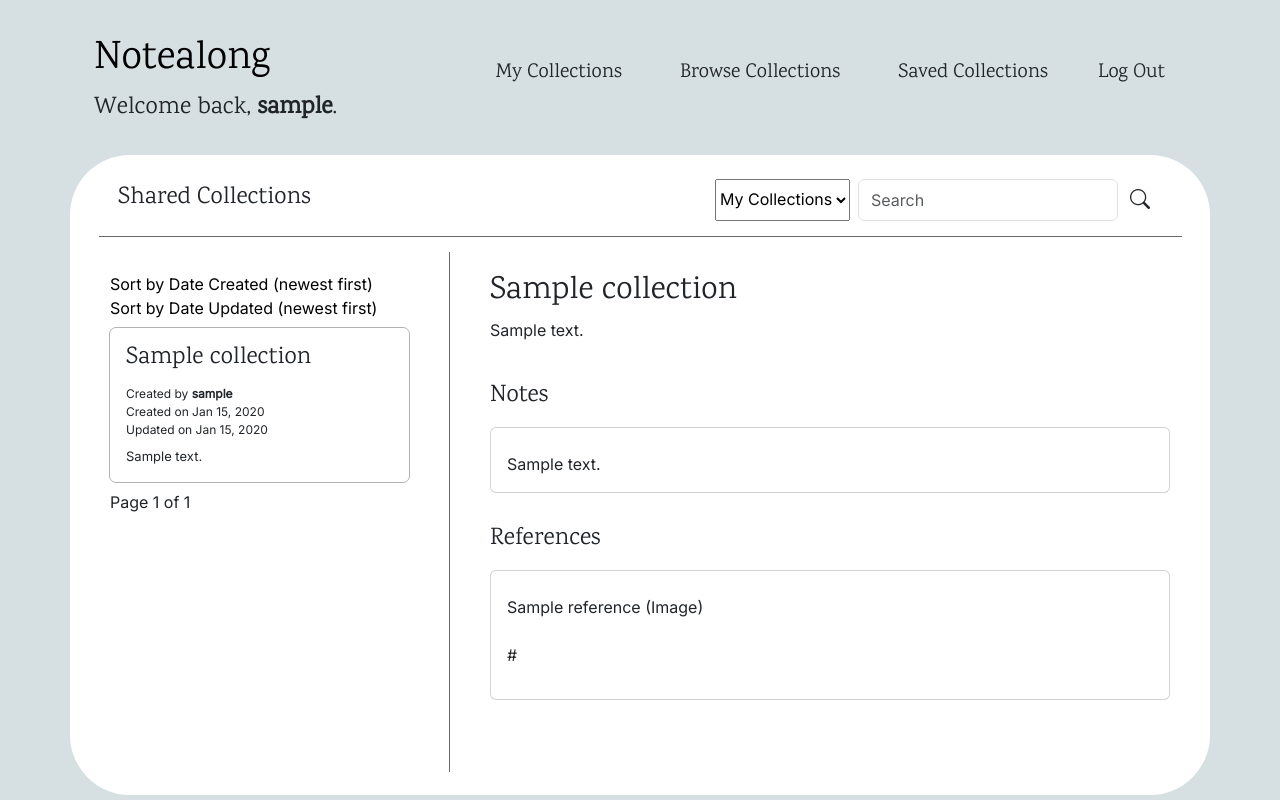
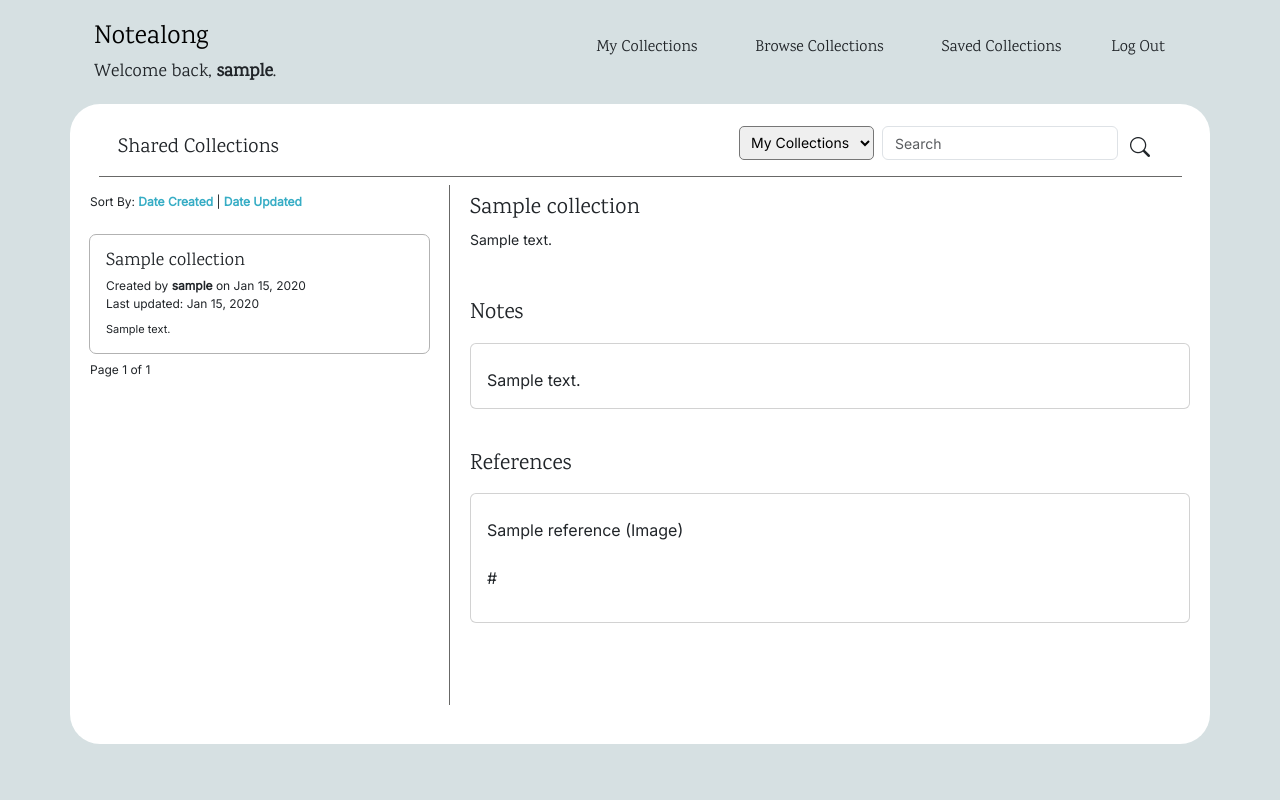
Before and after one commit to AbigailDawson/notealong, a Django app: page /shared-collections/1/ in a window 1280 px wide. Run offline with Django 5.2, Linux system fonts and the light colour scheme; a user stored in the database is signed in; tables that the repository leaves empty hold one stand-in row (values such as "Sample post"); some libraries are stand-ins or nearby versions.

Commit message:
Adjust spacing and positioning of elements for better UI

```diff
--- a/main_app/static/css/style.css
+++ b/main_app/static/css/style.css
@@ -6,7 +6,8 @@
   --sky-blu: #d6e0e2;
   --blu-pop: #c1e0e6;
   --blu-pop-lt: #d6f3f9;
-  --blu-pop-bright: #3faac0;
+  --blu-pop-bright: #37adc5;
+  --blu-pop-med: #01849b;
   --cream: #f4efe6;
   --green: #5e6c5b;
   --off-wht: #fefcf6;
@@ -41,11 +42,65 @@ a:hover {
 }
 
 .visual-link:hover {
-  color: var(--drk-blu);
+  color: var(--blu-pop-med);
+}
+
+.selected {
+  color: var(--blu-pop-bright)
 }
 
 h1, h2, h3, h4, h5 {
   font-family: var(--headings-font);
+}
+
+/*  ====  NAV  ====  */
+
+.navbar {
+  height: 8vh;
+  background-color: var(--sky-blu);
+}
+
+.navbar-brand {
+  font-size: 26px;
+  font-family: var(--headings-font);
+}
+
+.nav-welcome {
+  font-size: 18px;
+}
+
+.navbar .btn {
+  font-family: var(--headings-font);
+}
+
+.nav-btn {
+  font-size: 16px;
+}
+
+.nav-link {
+  border: none;
+  outline: none;
+}
+
+/* stroke */
+nav.stroke ul li a {
+  position: relative;
+}
+nav.stroke ul li a:after {
+  position: absolute;
+  bottom: 10px;
+  left: 0;
+  right: 0;
+  margin: auto;
+  width: 0%;
+  content: '.';
+  color: transparent;
+  background: var(--green);
+  height: 2px;
+  transition: width 200ms ease-in-out;
+}
+nav.stroke ul li a:hover:after {
+  width: 80%;
 }
 
 /*  ====  BUTTONS  ====  */
@@ -55,6 +110,7 @@ h1, h2, h3, h4, h5 {
 }
 
 .btn-blu {
+  font-size: 14px;
   border: 1px solid var(--drk-blu);
   outline: none;
   background-color: var(--blu-pop);
@@ -100,68 +156,11 @@ h1, h2, h3, h4, h5 {
   color: rgb(228, 0, 0);
 }
 
-/*  ====  NAV  ====  */
-
-.navbar-brand {
-  font-size: 40px;
-  font-family: var(--headings-font);
-}
-
-.navbar .btn {
-  font-family: var(--headings-font);
-}
-
-.navbar {
-  background-color: var(--sky-blu);
-}
-
-.nav-link {
-  border: none;
-  outline: none;
-}
-
-/* stroke */
-nav.stroke ul li a {
-  position: relative;
-}
-nav.stroke ul li a:after {
-  position: absolute;
-  bottom: 10px;
-  left: 0;
-  right: 0;
-  margin: auto;
-  width: 0%;
-  content: '.';
-  color: transparent;
-  background: var(--green);
-  height: 2px;
-  transition: width 200ms ease-in-out;
-}
-nav.stroke ul li a:hover:after {
-  width: 80%;
-}
-
-/*  ====  COLLECTION CARDS  ====  */
-
-.collection-card {
-  outline: 1px solid var(--grey-lt);
-  border: none;
-  transition: 200ms ease-in-out;
-}
-
-.collection-card:hover {
-  border: none;
-  outline: 2px solid var(--blu-pop);
-  transform: scale(1.02);
-  cursor: pointer;
-}
-
 
 /*  ====  LOGIN  ====  */
 
 .login-left-container,
-.login-right-container,
-.welcome-right-container {
+.login-right-container {
   display: flex;
   flex-direction: column;
   align-items: center;
@@ -174,8 +173,7 @@ nav.stroke ul li a:hover:after {
   border-radius: 50px;
 }
 
-.login-box,
-.welcome-box {
+.login-box {
   width: 400px;
   border-radius: 20px;
   padding: 20px;
@@ -196,30 +194,96 @@ nav.stroke ul li a:hover:after {
   padding: 20px;
 }
 
-/*  ====  USER  ====  */
+.welcome-box > h2 {
+  font-size: 26px;
+}
+
+.welcome-box > h4 {
+  font-size: 22px;
+}
+
+/*  ====  TEMPLATE  ====  */
 
 .content-container {
   background-color: white;
-  border-radius: 60px;
+  border-radius: 30px;
   height: 80vh;
+  margin-bottom: 5vh;
 }
 
-.left-col,
-.right-col {
-  padding: 20px 40px 20px 40px;
-  height: calc(70vh - 40px);
-  overflow-y: auto;
+.container-title {
+  font-size: 20px;
+}
+
+.top-row {
+  height: 5vh;
 }
 
 .border-line {
-  margin: 15px auto;
+  margin: 8px auto;
   height: 1px;
   width: 95%;
   background-color: var(--grey);
 }
 
+.left-col,
+.right-col {
+  padding: 0 20px;
+  height: calc(70vh - 40px);
+  overflow-y: auto;
+}
+
 .left-col {
   border-right: 1px solid var(--grey);
+}
+
+.dropdown {
+  border-radius: 5px;
+  padding: 0 7px;
+  margin-left: 20px;
+  font-size: 14px;
+  height: 34px;
+}
+
+.search-bar {
+  font-size: 14px;
+  height: 34px;
+}
+
+.sort-links {
+  font-size: 12px;
+}
+
+.pagination * {
+  font-size: 12px;
+}
+
+.collection-detail-title {
+  margin-top: 10px;
+  font-size: 22px;
+}
+
+.collection-detail-desc {
+  font-size: 14px;
+}
+
+/*  ====  CARDS  ====  */
+
+.collection-card {
+  outline: 1px solid var(--grey-lt);
+  border: none;
+  transition: 200ms ease-in-out;
+}
+
+.collection-card:hover {
+  border: none;
+  outline: 2px solid var(--blu-pop);
+  transform: scale(1.02);
+  cursor: pointer;
+}
+
+.card-title {
+  font-size: 18px;
 }
 
 .card-subtitle {
@@ -227,21 +291,17 @@ nav.stroke ul li a:hover:after {
 }
 
 .card-text {
-  font-size: 13px;
+  font-size: 11px;
 }
 
 /*  ====  MEDIA QUERIES  ====  */
 
 @media (max-width: 768px) {
-  .content-container {
-    background-color: white;
-    border-radius: 60px;
-    height: 80vh;
-  }
+
 
   .left-col,
   .right-col {
-    padding: 0px 40px 0px 40px;
+    /* padding: 0px 40px 0px 40px; */
     height: 300px;
     overflow-y: auto;
   }
@@ -249,15 +309,10 @@ nav.stroke ul li a:hover:after {
 
 /* Medium devices (tablets, 768px and up) */
 @media (min-width: 768px) {
-  .content-container {
-    background-color: white;
-    border-radius: 60px;
-    height: 80vh;
-  }
 
   .left-col,
   .right-col {
-    padding: 0px 40px 0px 40px;
+    /* padding: 0px 40px 0px 40px; */
     height: 300px;
     overflow-y: auto;
   }
@@ -265,15 +320,10 @@ nav.stroke ul li a:hover:after {
 
 /* Large devices (desktops, 992px and up) */
 @media (min-width: 992px) {
-  .content-container {
-    background-color: white;
-    border-radius: 60px;
-    height: 80vh;
-  }
 
   .left-col,
   .right-col {
-    padding: 20px 40px 20px 40px;
+    /* padding: 20px 40px 20px 40px; */
     height: calc(70vh - 40px);
     overflow-y: auto;
   }
--- a/main_app/templates/base.html
+++ b/main_app/templates/base.html
@@ -13,21 +13,18 @@
   <link href="https://cdn.jsdelivr.net/npm/bootstrap@5.3.2/dist/css/bootstrap.min.css" rel="stylesheet" integrity="sha384-T3c6CoIi6uLrA9TneNEoa7RxnatzjcDSCmG1MXxSR1GAsXEV/Dwwykc2MPK8M2HN" crossorigin="anonymous">
   <link rel="stylesheet" href="https://cdn.jsdelivr.net/npm/bootstrap-icons@1.11.2/font/bootstrap-icons.min.css">
   <link rel="stylesheet" type="text/css" href="{% static 'css/style.css' %}">
-  <!-- <script type="module" src="{% static 'ckeditor/ckeditor-init.js' %}"></script> -->
-  <!-- <script src="https://cdn.ckeditor.com/ckeditor5/40.2.0/classic/ckeditor.js"></script> -->
-  <!-- <script src="https://cdn.ckeditor.com/ckeditor5/40.2.0/code-block/ckeditor.js"></script> -->
   <script src="https://cdn.jsdelivr.net/npm/bootstrap@5.3.2/dist/js/bootstrap.bundle.min.js" integrity="sha384-C6RzsynM9kWDrMNeT87bh95OGNyZPhcTNXj1NW7RuBCsyN/o0jlpcV8Qyq46cDfL" crossorigin="anonymous"></script>
 </head>
 <body>
 
-<div class="container mt-3">
+<div class="container mt-3 mb-3">
   <nav class="navbar navbar-expand-lg stroke">
     <div class="container-fluid">
 
       <div class="d-flex flex-column">
         <a class="navbar-brand" href="#">Notealong</a>
         {% if user.is_authenticated %}
-        <h4 class="m-0">Welcome back, <span style="font-weight: 800">{{ user.username }}</span>.</h4>
+        <h4 class="nav-welcome m-0">Welcome back, <span style="font-weight: 800">{{ user.username }}</span>.</h4>
         {% endif %}
       </div>
 
@@ -39,26 +36,26 @@
         <ul class="navbar-nav ms-auto mb-2 mb-lg-0 align-items-center">
           {% if user.is_authenticated %}
           <li class="nav-item">
-              <a class="nav-link" aria-current="page" href="{% url 'index' %}"><button class="btn btn-lg">My Collections</button></a>
+              <a class="nav-link" aria-current="page" href="{% url 'index' %}"><button class="nav-btn btn btn-lg">My Collections</button></a>
           </li>
           <li class="nav-item">
-              <a class="nav-link" aria-current="page" href="{% url 'shared_collections' %}"><button class="btn btn-lg">Browse Collections</button></a>
+              <a class="nav-link" aria-current="page" href="{% url 'shared_collections' %}"><button class="nav-btn btn btn-lg">Browse Collections</button></a>
           </li>
           <li class="nav-item">
-              <a class="nav-link" aria-current="page" href=""><button class="btn btn-lg">Saved Collections</button></a>
+              <a class="nav-link" aria-current="page" href=""><button class="nav-btn btn btn-lg">Saved Collections</button></a>
           </li>
           <li class="nav-item">
             <form action="{% url 'logout' %}" method="POST">
               {% csrf_token %}
-              <button class="btn btn-lg" type="submit">Log Out</button>
+              <button class="nav-btn btn btn-lg" type="submit">Log Out</button>
             </form>
           </li>
           {% else %}
           <li class="nav-item">
-            <a class="nav-link" aria-current="page" href="{% url 'signup' %}"><button class="btn btn-lg">Sign Up</button></a>
+            <a class="nav-link" aria-current="page" href="{% url 'signup' %}"><button class="nav-btn btn btn-lg">Sign Up</button></a>
           </li>
           <li class="nav-item">
-            <a class="nav-link" aria-current="page" href="{% url 'login' %}"><button class="btn btn-lg">Log In</button></a>
+            <a class="nav-link" aria-current="page" href="{% url 'login' %}"><button class="nav-btn btn btn-lg">Log In</button></a>
           </li>
           {% endif %}
         </ul>
--- a/main_app/templates/base_shared.html
+++ b/main_app/templates/base_shared.html
@@ -6,14 +6,14 @@
     <div class="row">
         {% block top %}
         <div class="top-row px-5 d-flex flex-row justify-content-between align-items-end">
-            <h4>Shared Collections</h4>
+            <h4 class="container-title">Shared Collections</h4>
             <div class="right-btns d-flex flex-row">
                 <form action="{% url 'search_results' %}" method="GET" class="d-flex" role="search">
-                    <select name="type">
+                    <select name="type" class="dropdown">
                         <option value="search-user">My Collections</option>
                         <option value="search-shared">All Collections</option>
                     </select>
-                    <input name="q" class="form-control ms-2" type="text" placeholder="Search" aria-label="Search">
+                    <input name="q" class="search-bar form-control ms-2" type="text" placeholder="Search" aria-label="Search">
                     <button class="btn search-btn" type="submit"><i class="bi bi-search"></i></button>
                 </form>
             </div>
@@ -25,15 +25,17 @@
         <div class="left-col col-12 col-lg-4">
             {% block left %}
             <div class="d-flex flex-column">
-                <a href="?sort_by=date_created" {% if sort_by == 'date_created' %} class="selected" {% endif %}>Sort by Date Created (newest first)</a>
-                <a href="?sort_by=date_updated" {% if sort_by == 'date_updated' %} class="selected" {% endif %}>Sort by Date Updated (newest first)</a>
+                <p class="sort-links mt-2">Sort By:
+                    <a class="visual-link" href="?sort_by=date_created" {% if sort_by == 'date_created' %} class="selected" {% endif %}>Date Created</a> |
+                    <a class="visual-link"  href="?sort_by=date_updated" {% if sort_by == 'date_updated' %} class="selected" {% endif %}>Date Updated</a>
+                </p>
                 {% for collection in page_obj %}
                     <div class="collection-card card my-2 p-3" data-url="{% url 'shared_collections_detail' collection.id %}">
-                        <h4 class="card-title mb-3">{{ collection.name }}</h4>
-                        <p class="card-subtitle mb-1">Created by <b>{{ collection.user.username }}</b></p>
-                        <p class="card-subtitle mb-1">Created on {{ collection.date_created|date:"M j, Y" }}</p>
-                        <p class="card-subtitle">Updated on {{ collection.date_updated|date:"M j, Y" }}</p>
-                        <p class="card-text mt-2">{{ collection.description }}</p>
+                        <h4 class="card-title mb-2">{{ collection.name }}</h4>
+                        <p class="card-subtitle mb-1">Created by <b>{{ collection.user.username }}</b> on {{ collection.date_created|date:"M j, Y" }}</p>
+                        <p class="card-subtitle mb-2">Last updated: {{ collection.date_updated|date:"M j, Y" }}</p>
+                        <p class="card-text">{{ collection.description }}</p>
+
                     </div>
                 {% endfor %}
 
@@ -63,11 +65,11 @@
             {% load static %}
             <div class="welcome-right-container">
                 <div class="image-wrapper mt-5">
-                    <img src="{% static 'images/logo-wht-subtitle.png' %}" alt="" style="width: 500px">
+                    <img src="{% static 'images/logo-wht-subtitle.png' %}" alt="" style="width: 400px">
                 </div>
                 <div class="welcome-box">
                     <h2 class="text-center">You're not alone!</h2>
-                    <h4 class="text-center mt-4">Join a rich community of like-minded coding enthusiasts. Dive in by browsing all collections shared by other users, or search for a specific topic of interest!</h4>
+                    <h4 class="text-center mt-4">Join a rich community of like-minded coding enthusiasts. Dive in by browsing all collections shared by other users, or search for a specific topic of interest.</h4>
                 </div>
             </div>
             {% endblock %}
--- a/main_app/templates/shared_collections/detail.html
+++ b/main_app/templates/shared_collections/detail.html
@@ -3,10 +3,10 @@
 
 {% block right %}
 <div class="d-flex flex-column">
-    <h2>{{ collection.name }}</h2>
-    <p>{{ collection.description }}</p>
+    <h2 class="collection-detail-title">{{ collection.name }}</h2>
+    <p class="collection-detail-desc">{{ collection.description }}</p>
     <div class="mt-4">
-        <h4 class="mb-3">Notes</h4>
+        <h4 class="collection-detail-title mb-3">Notes</h4>
 
         {% if collection.notes.count %}
             {% for note in collection.notes.all %}
@@ -20,11 +20,11 @@
 
             {% endfor %}
         {% else %}
-            <p class="card-text mt-2">No notes have been added to this collection.</p>
+            <p class="collection-detail-desc mt-2">No notes have been added to this collection.</p>
         {% endif %}
     </div>
     <div class="mt-4">
-        <h4 class="mb-3">References</h4>
+        <h4 class="collection-detail-title mb-3">References</h4>
         {% if collection.references.count %}
             {% for reference in collection.references.all %}
             <div class="card my-2 p-3">
@@ -33,7 +33,7 @@
             </div>
             {% endfor %}
         {% else %}
-            <p class="mt-2">No references have been added to this collection.</p>
+            <p class="collection-detail-desc mt-2">No references have been added to this collection.</p>
         {% endif %}
     </div>
 </div>
```
Also changed, not shown: main_app/templates/base_user.html (+8 -6 lines), main_app/templates/collections/detail.html (+6 -6 lines), main_app/templates/main_app/search_results.html (+13 -13 lines), main_app/templates/search_results/detail.html (+6 -6 lines).
